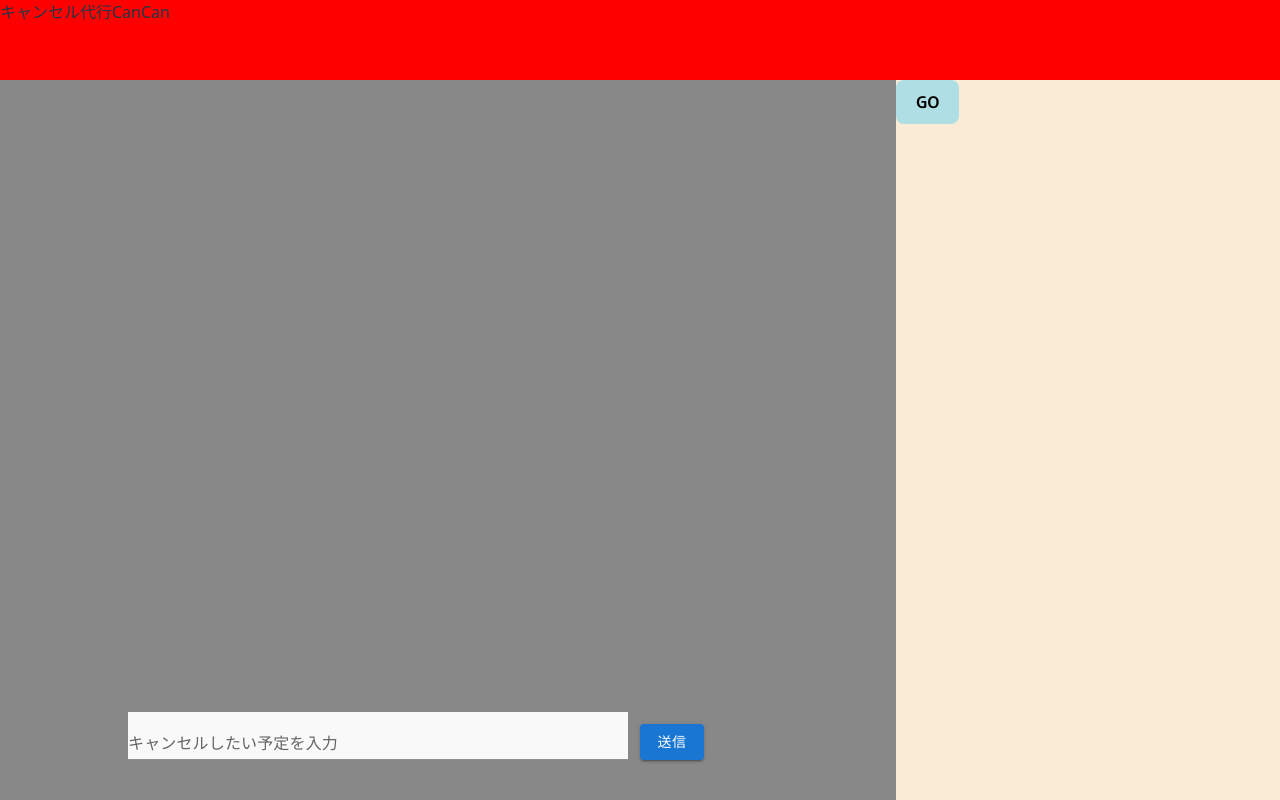
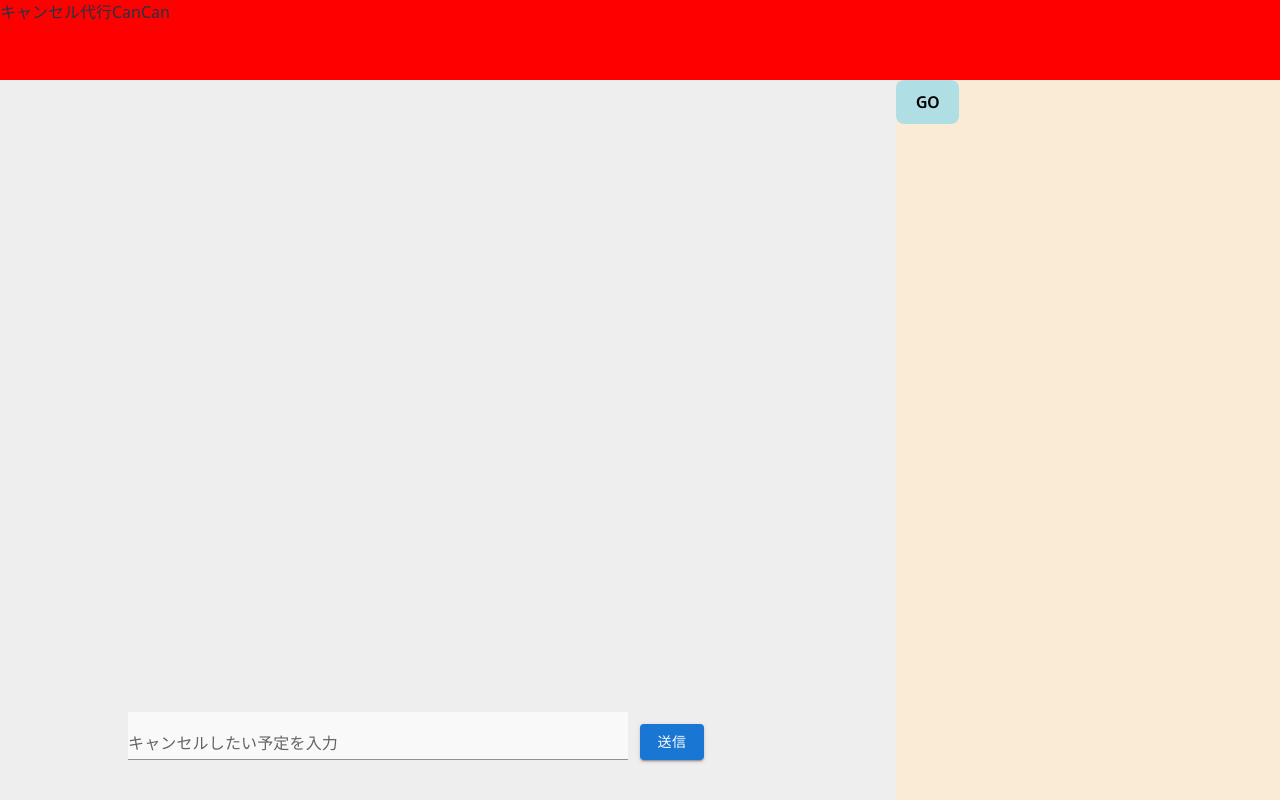
Before and after one commit to jack-app/jackHack2025_E, a React (Vite) app in the folder frontend/: page / in a window 1280 px wide. Built offline with nearby package versions, Linux system fonts and the light colour scheme.

Commit message:
微調整

```diff
--- a/frontend/src/App.css
+++ b/frontend/src/App.css
@@ -22,7 +22,7 @@
 }
 .main {
 
-  background-color: #888;
+  background-color: #eee;
   /* flex-grow:1; */
   width: 70%;
 }
--- a/frontend/src/App.jsx
+++ b/frontend/src/App.jsx
@@ -4,6 +4,7 @@ import { Button,TextField } from '@mui/material'
 
 function App() {
   const [count, setCount] = useState(0)
+
 
   return (
     <>
```
